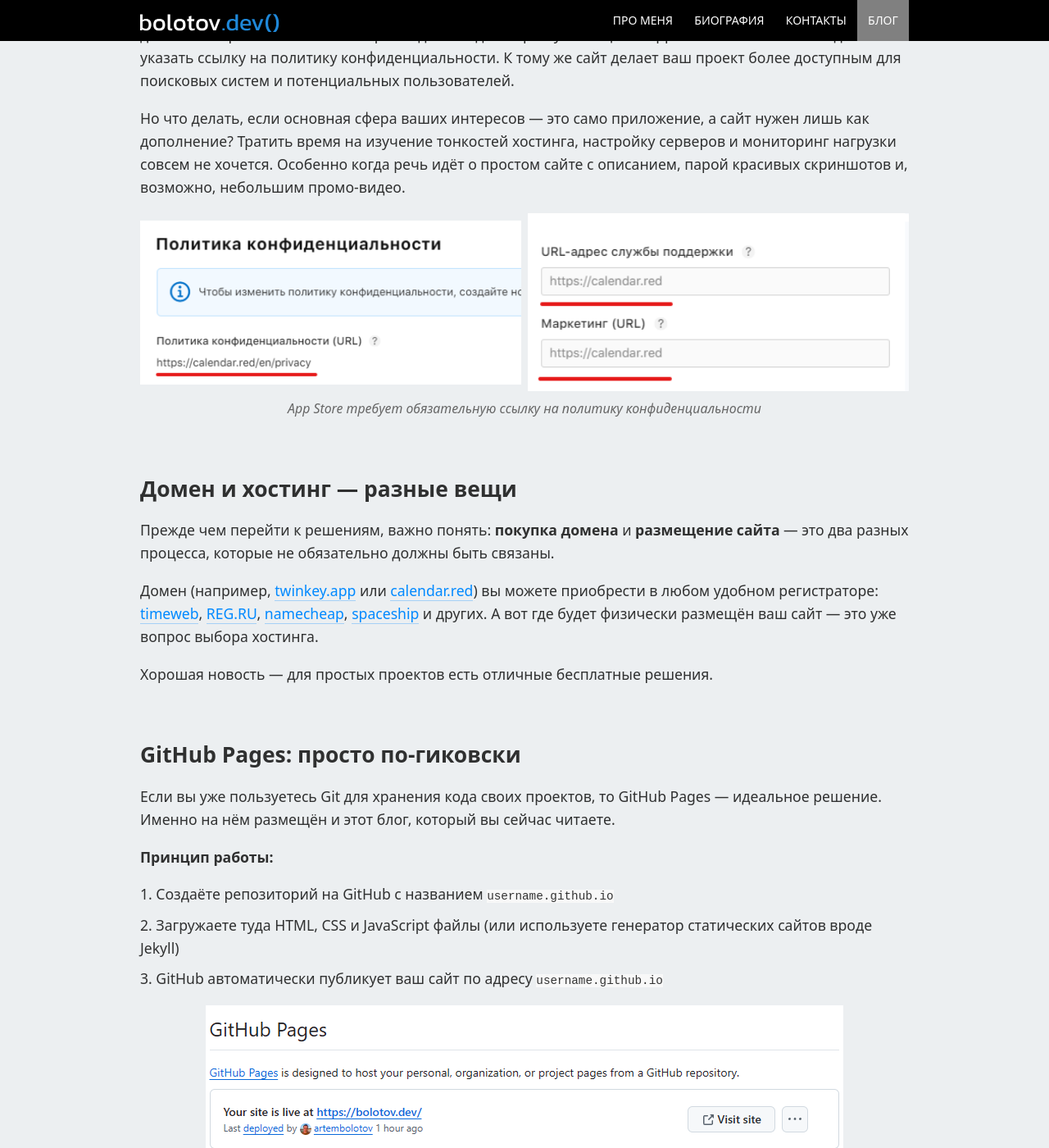
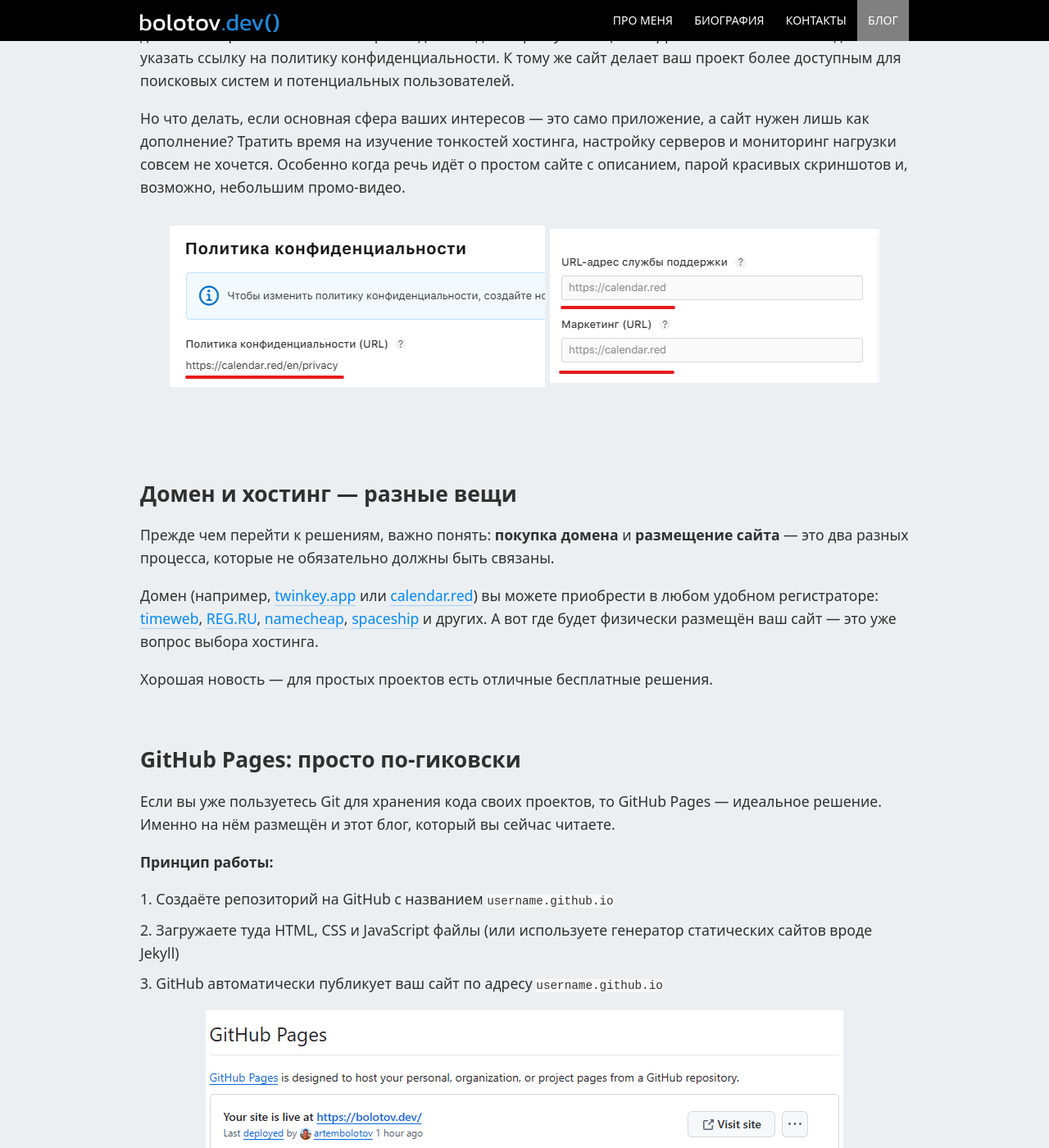
Before and after one commit to artembolotov/artembolotov.github.io, a Jekyll site: the page built from blog/_posts/2025-04-30-hosting.md, in a window 1280 px wide and 1400 px high, scrolled down 226 px. Shown: the whole window at 82% size. Built offline with Jekyll 4.4.1, drawn with Linux system fonts in a browser that asks for light colours.

Commit message:
Removed old image gallery

```diff
--- a/_includes/image-row-2.html
+++ /dev/null
@@ -1,7 +0,0 @@
-<figure class="image-row-2 align-{{ include.align | default: 'center' }}">
-  <img src="{{ include.image1 }}" alt="{{ include.alt1 }}" loading="lazy">
-  <img src="{{ include.image2 }}" alt="{{ include.alt2 }}" loading="lazy">
-  {% if include.caption %}
-  <figcaption>{{ include.caption }}</figcaption>
-  {% endif %}
-</figure>
--- a/_includes/reading-time.html
+++ b/_includes/reading-time.html
@@ -3,10 +3,6 @@
 {% comment %}Точный подсчет изображений{% endcomment %}
 {% assign img_tags = include.content | split: '<img ' | size | minus: 1 %}
 {% assign markdown_images = include.content | split: '![' | size | minus: 1 %}
-{% assign row2_images = include.content | split: 'image-row-2.html' | size | minus: 1 %}
-{% assign row2_count = row2_images | times: 2 %}
-{% assign row3_images = include.content | split: 'image-row-3.html' | size | minus: 1 %}
-{% assign row3_count = row3_images | times: 3 %}
 
 {% comment %}Суммируем все изображения{% endcomment %}
 {% assign image_count = img_tags | plus: markdown_images | plus: row2_count | plus: row3_count %}
--- a/blog/_posts/2025-04-30-hosting.md
+++ b/blog/_posts/2025-04-30-hosting.md
@@ -8,13 +8,11 @@
 
 Но что делать, если основная сфера ваших интересов — это само приложение, а сайт нужен лишь как дополнение? Тратить время на изучение тонкостей хостинга, настройку серверов и мониторинг нагрузки совсем не хочется. Особенно когда речь идёт о простом сайте с описанием, парой красивых скриншотов и, возможно, небольшим промо-видео.
 
-{% include image-row-2.html
-   image1="/blog/img/2025-04-30-hosting/privacy.png"
-   alt1="Appstore Connect privacy"
-   image2="/blog/img/2025-04-30-hosting/marketing.png"
-   alt2="Appstore Connect marketing"
-   caption="App Store требует обязательную ссылку на политику конфиденциальности"
-   align="center" %}
+{% capture gallery_appstore %}
+/blog/img/2025-04-30-hosting/privacy.png|Appstore Connect privacy
+/blog/img/2025-04-30-hosting/marketing.png|Appstore Connect marketing
+{% endcapture %}
+{% include gallery.html images=gallery_appstore %}
 
 ## Домен и хостинг — разные вещи
 
--- a/styles/blog.css
+++ b/styles/blog.css
@@ -94,7 +94,7 @@
 
 .image-gallery-inner {
   display: flex;
-  gap: 0.5rem;
+  gap: 6px;
   overflow-x: auto;
   scroll-behavior: smooth;
   -webkit-overflow-scrolling: touch;
@@ -130,55 +130,6 @@
   max-width: 85vw;
 }
 
-/* Image row with caption */
-.image-row-2, .image-row-3 {
-  margin-bottom: 1em;
-}
-
-figure.image-row-2, figure.image-row-3 {
-  display: grid;
-  gap: 0.5em;
-  width: 100%;
-  margin: 0 auto;
-  box-sizing: border-box;
-}
-
-figure.image-row-2 {
-  grid-template-columns: repeat(2, minmax(0, 1fr));
-}
-
-figure.image-row-3 {
-  grid-template-columns: repeat(3, minmax(0, 1fr));
-}
-
-figure.image-row-2 img, figure.image-row-3 img {
-  width: 100%;
-  height: auto;
-  grid-row: 1;
-}
-
-/* Alignment options for image rows */
-.image-row-2.align-center, .image-row-3.align-center {
-  align-items: center;
-}
-
-.image-row-2.align-start, .image-row-3.align-start {
-  align-items: start;
-}
-
-.image-row-2.align-end, .image-row-3.align-end {
-  align-items: end;
-}
-
-figure.image-row-2 figcaption, figure.image-row-3 figcaption {
-  grid-column: 1 / -1;
-  grid-row: 2;
-  text-align: center;
-  font-style: italic;
-  font-size: 0.9em;
-  color: #666;
-}
-
 /* Dark mode adjustments */
 @media (prefers-color-scheme: dark) {
   .gallery-nav {
@@ -210,38 +161,6 @@
     width: 18px;
     height: 18px;
   }
-}
-
-@media (prefers-color-scheme: dark) {
-  figure.image-row-2 figcaption, figure.image-row-3 figcaption {
-    color: #aaa;
-  }
-}
-
-@media screen and (max-width: 640px) {
-  figure.image-row-2, figure.image-row-3,
-  .image-row-2, .image-row-3 {
-    grid-template-columns: 1fr !important; /* !important для гарантированного переопределения */
-  }
-
-  /* Сброс grid-row для изображений на мобильных */
-  figure.image-row-2 img, figure.image-row-3 img,
-  .image-row-2 img, .image-row-3 img {
-    grid-row: auto !important;
-    width: 100%;
-  }
-
-  /* Если используются подписи, убедитесь, что они также выровнены */
-  figure.image-row-2 figcaption, figure.image-row-3 figcaption {
-    grid-column: 1 !important;
-    grid-row: auto !important;
-  }
-}
-
-/* Оригинальные определения сетки для десктопов */
-@media screen and (min-width: 641px) {
-  .image-row-2 { grid-template-columns: repeat(2, minmax(0, 1fr)); }
-  .image-row-3 { grid-template-columns: repeat(3, minmax(0, 1fr)); }
 }
 
 /* Main content */
```
Also changed, not shown: _includes/image-row-3.html (deleted, +0 -8 lines), blog/_posts/2024-08-20-samara.md (+0 -2 lines).
